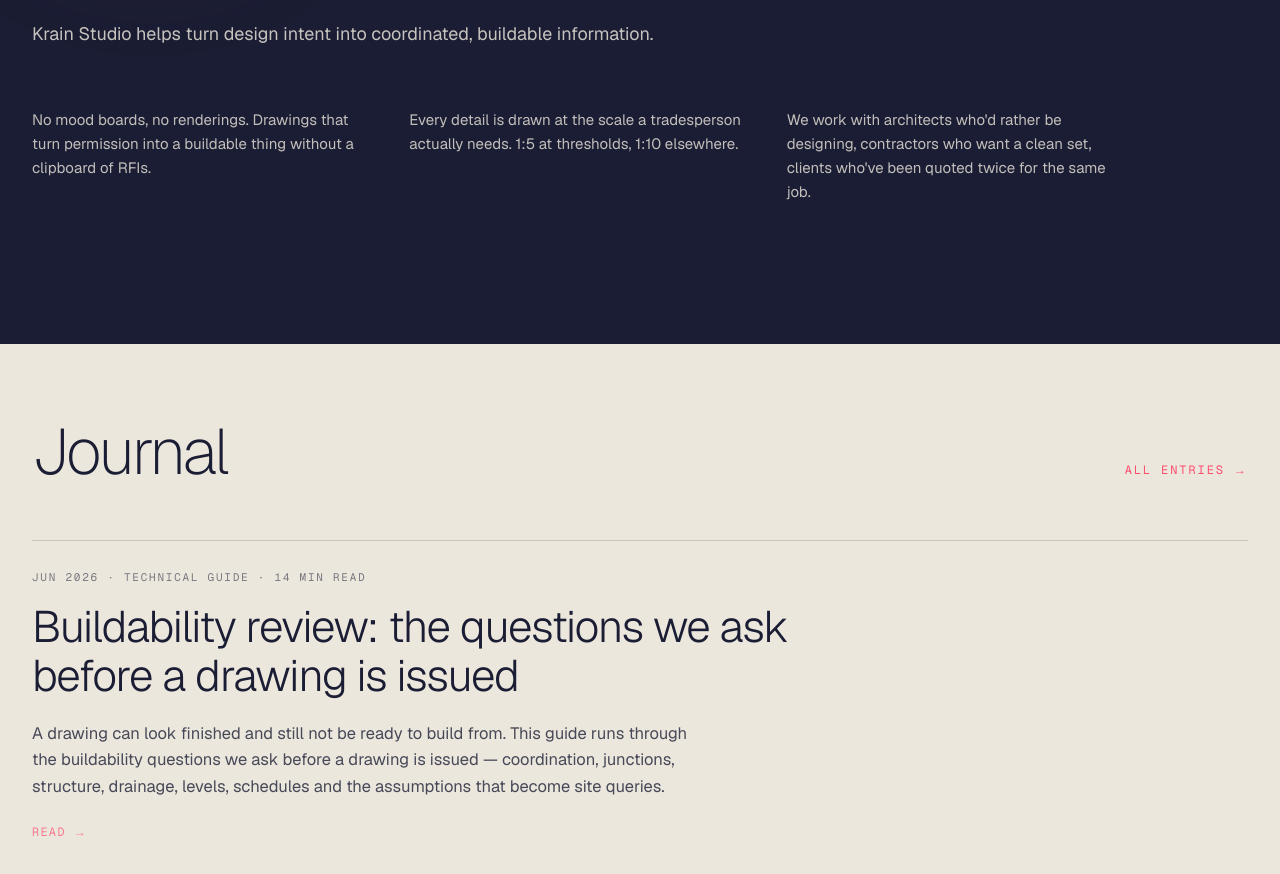
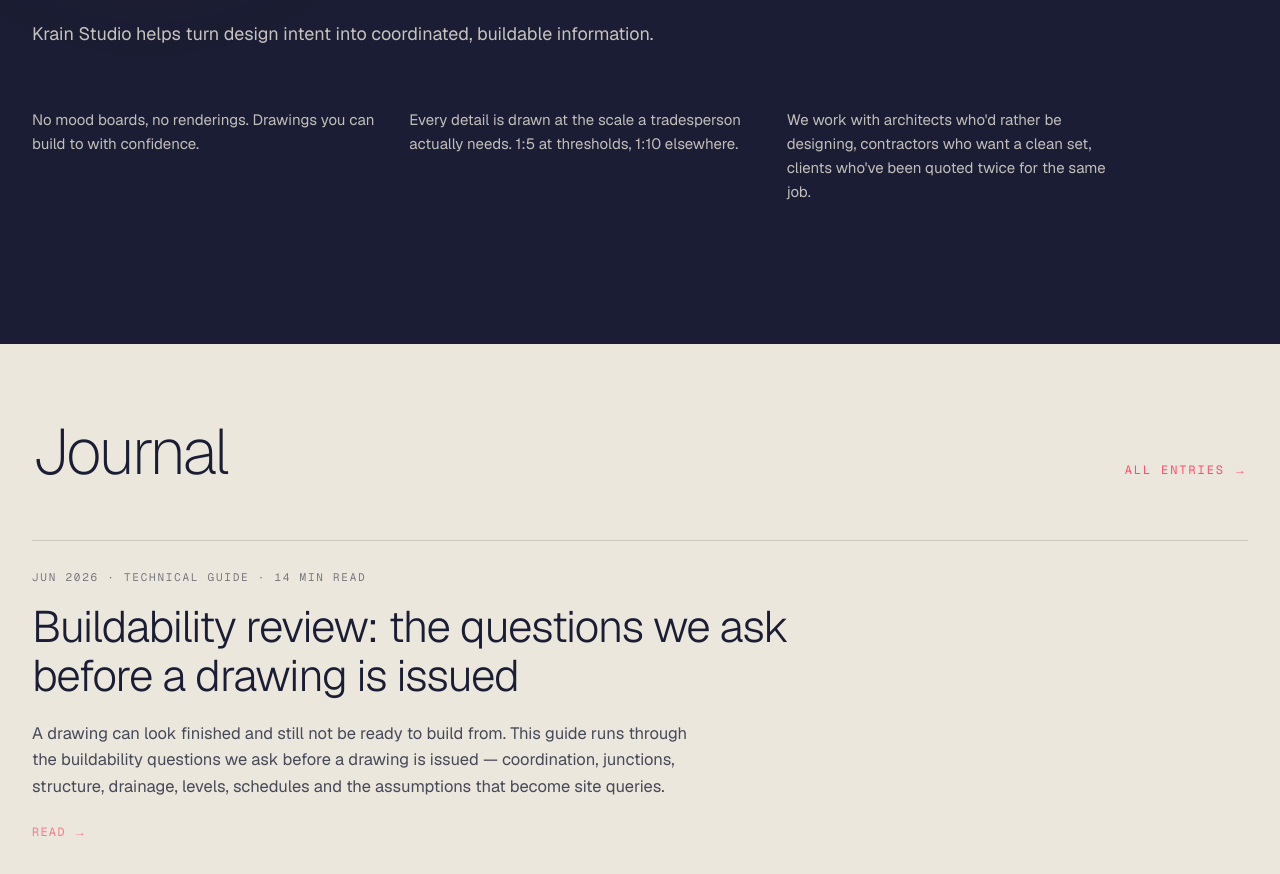
Before and after one commit to Kepners/krain-studio, a Next.js app: page / in a window 1280 px wide. Shown: the part 5686-6560 px from the top of the page. Built offline with nearby package versions, Linux system fonts and the light colour scheme.

Commit message:
🏗️ fix(copy): clearer site + OG description — drawings you can build to with confidence
Kills the garbled 'turn permission into a buildable thing without a
clipboard of RFIs' line in both the page/OG/Twitter metadata and the
visible homepage manifesto.

```diff
--- a/app/layout.tsx
+++ b/app/layout.tsx
@@ -19,7 +19,7 @@
 export const metadata: Metadata = {
   title: "Krain Studio — Detailed construction design",
   description:
-    "Krain is a small office producing RIBA Stage 4–5 packages — construction-stage drawings, details, and specs that turn a planning permission into a buildable thing.",
+    "Krain Studio produces RIBA Stage 4–5 packages — construction-stage drawings, details and specs you can build to with confidence.",
   keywords: [
     "architecture",
     "construction drawings",
@@ -35,7 +35,7 @@
   openGraph: {
     title: "Krain Studio — Detailed construction design",
     description:
-      "RIBA Stage 4–5 construction packages. Drawings that turn permission into a buildable thing without a clipboard of RFIs.",
+      "RIBA Stage 4–5 construction packages — drawings you can build to with confidence.",
     type: "website",
     url: "https://www.krain.studio",
     siteName: "Krain Studio",
@@ -45,7 +45,7 @@
     card: "summary_large_image",
     title: "Krain Studio — Detailed construction design",
     description:
-      "RIBA Stage 4–5 construction packages. Drawings that turn permission into a buildable thing.",
+      "RIBA Stage 4–5 construction packages — drawings you can build to with confidence.",
     images: ["/krain/og-default.png"],
   },
 };
--- a/components/home/Manifesto.tsx
+++ b/components/home/Manifesto.tsx
@@ -7,7 +7,7 @@
 import { RevealWord } from "@/components/ui/RevealWord";
 
 const COPY = [
-  "No mood boards, no renderings. Drawings that turn permission into a buildable thing without a clipboard of RFIs.",
+  "No mood boards, no renderings. Drawings you can build to with confidence.",
   "Every detail is drawn at the scale a tradesperson actually needs. 1:5 at thresholds, 1:10 elsewhere.",
   "We work with architects who'd rather be designing, contractors who want a clean set, clients who've been quoted twice for the same job.",
 ];
```
